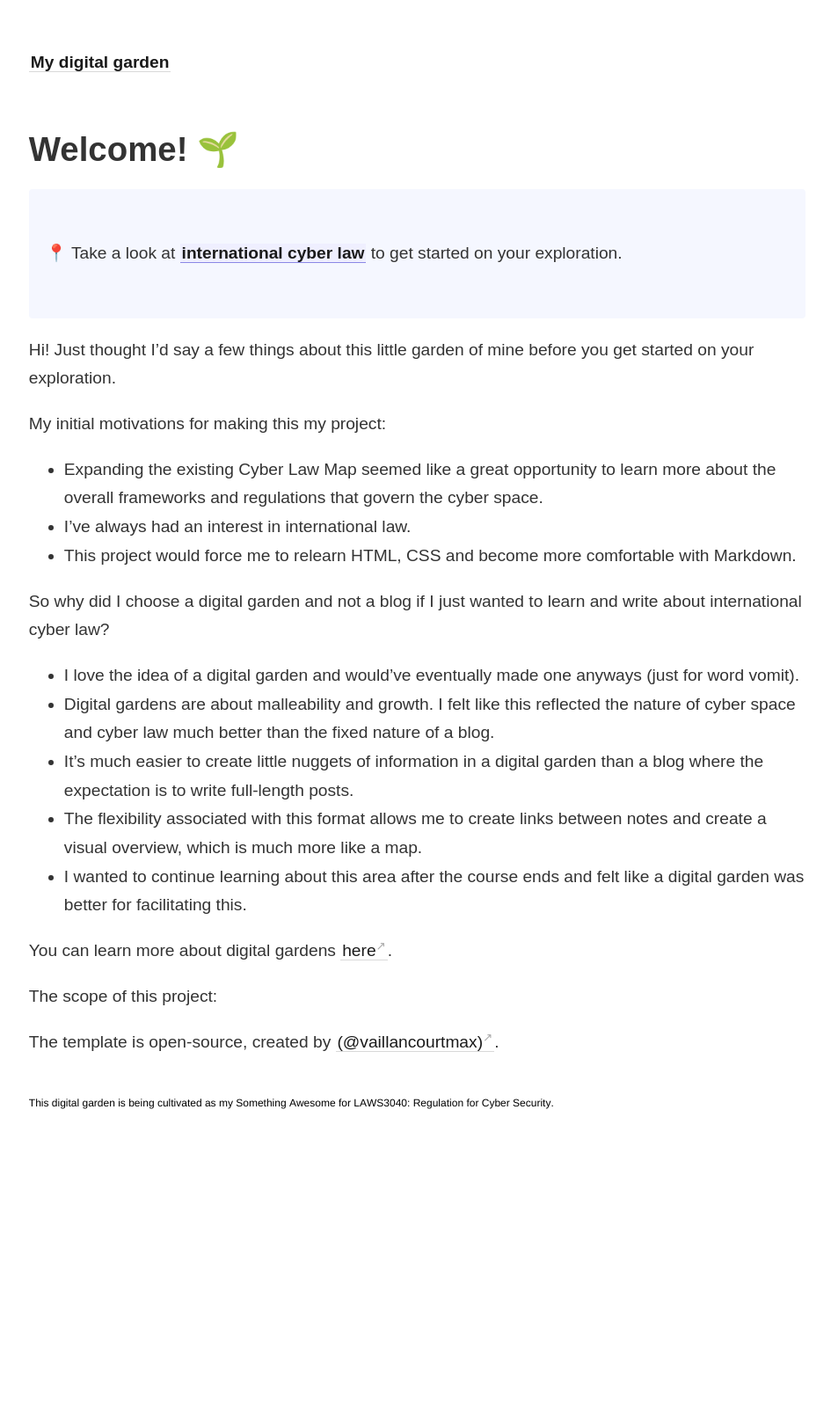
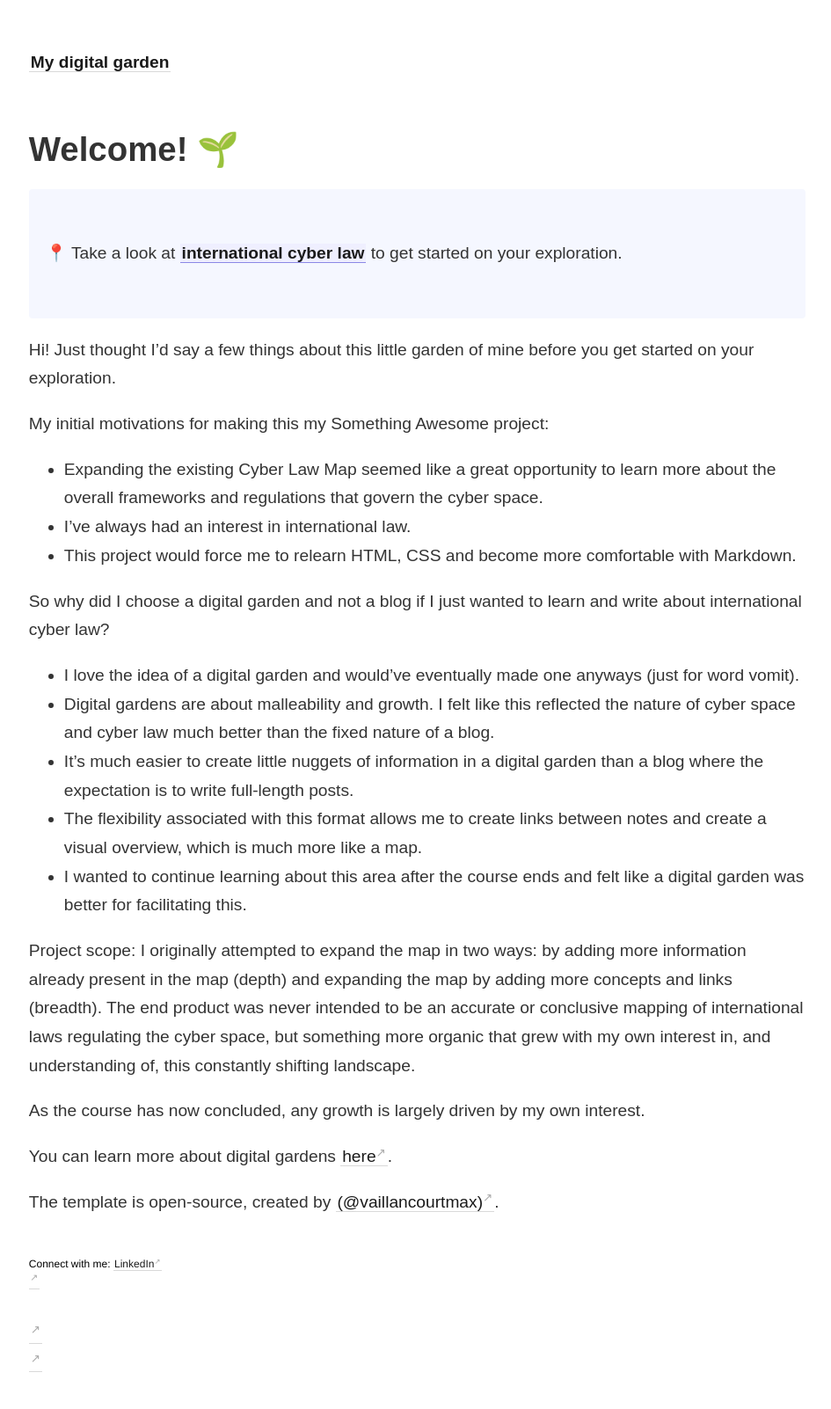
Before and after one commit to ctr-l/digital-garden, a Jekyll site: the page built from _pages/index.md, in a window 1280 px wide. Shown: the whole page at 88% size, without its empty margins (44-989 px from the left). Built offline with Jekyll 4.4.1, drawn with Linux system fonts in a browser that asks for light colours; before the commit the page ends 1328 px from its top, so only the background shows below that.

Commit message:
Update content

```diff
--- a/_includes/footer.html
+++ b/_includes/footer.html
@@ -12,6 +12,6 @@
   </style>
 </head>
 <body>
-<p class="p1"><span class="s1">This digital garden is being cultivated as my Something Awesome for LAWS3040: Regulation for Cyber Security.</span></p>
+<p class="p1"><span class="s1">Connect with me: <a class="link" href="https://www.linkedin.com/in/cherie-li-8a1047166/">LinkedIn</span></p>
 </body>
 </html>
--- a/_pages/index.md
+++ b/_pages/index.md
@@ -13,7 +13,7 @@ permalink: /
 
 Hi! Just thought I'd say a few things about this little garden of mine before you get started on your exploration.
 
-My initial motivations for making this my project:
+My initial motivations for making this my Something Awesome project:
 - Expanding the existing Cyber Law Map seemed like a great opportunity to learn more about the overall frameworks and regulations that govern the cyber space.
 - I've always had an interest in international law.
 - This project would force me to relearn HTML, CSS and become more comfortable with Markdown.
@@ -25,9 +25,11 @@ So why did I choose a digital garden and not a blog if I just wanted to learn an
 - The flexibility associated with this format allows me to create links between notes and create a visual overview, which is much more like a map.
 - I wanted to continue learning about this area after the course ends and felt like a digital garden was better for facilitating this.
 
+Project scope: I originally attempted to expand the map in two ways: by adding more  information already present in the map (depth) and expanding the map by adding more concepts and links (breadth). The end product was never intended to be an accurate or conclusive mapping of international laws regulating the cyber space, but something more organic that grew with my own interest in, and understanding of, this constantly shifting landscape.
+
+As the course has now concluded, any growth is largely driven by my own interest.
+
 You can learn more about digital gardens [here](https://maggieappleton.com/garden-history).
-
-The scope of this project:
 
 The template is open-source, created by [(@vaillancourtmax)](https://twitter.com/vaillancourtmax).
 
```
Also changed, not shown: 1 other file.
